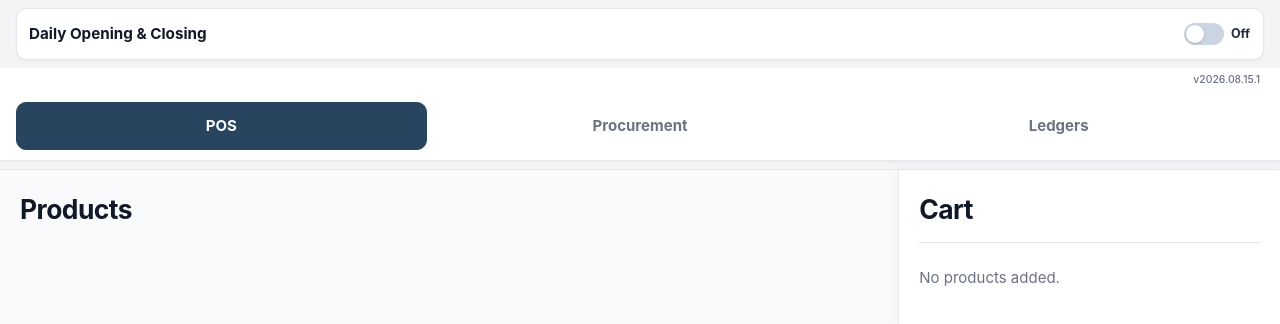
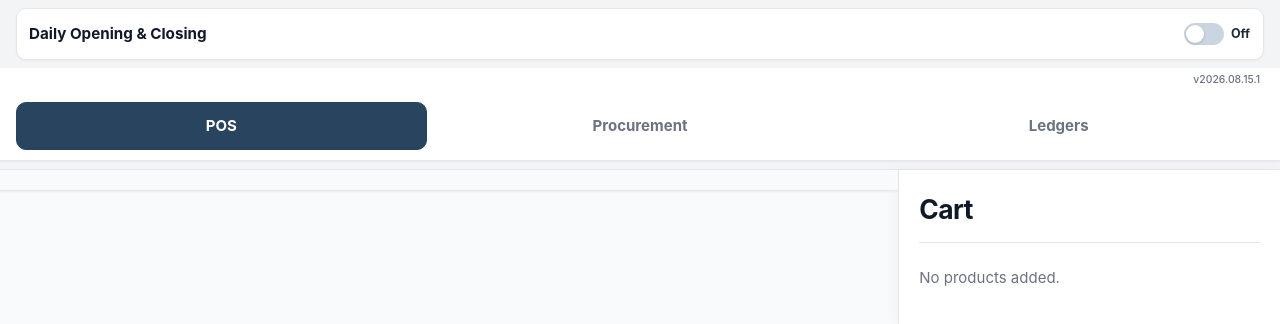
Before and after one commit to kentvillamora-dev/mini-store-pos, a React (Vite) app: page / in a window 1280 px wide. Shown: the top 324 px of the page. Built offline with nearby package versions, Linux system fonts and the light colour scheme.

Commit message:
Add POS category navigation tabs

```diff
--- a/src/App.tsx
+++ b/src/App.tsx
@@ -271,6 +271,17 @@ function App() {
       0,
       product.currentStockCache - (cartItem?.quantity ?? 0),
     )
+  }
+
+  function handlePosCategoryJump(categoryId: string) {
+    const categorySection = document.getElementById(
+      `pos-category-${categoryId}`,
+    )
+
+    categorySection?.scrollIntoView({
+      behavior: 'smooth',
+      block: 'start',
+    })
   }
 
   const priceProduct =
@@ -1531,11 +1542,73 @@ function App() {
     return (
       <main className="pos-layout">
         <section className="products-panel">
-          <h1>Products</h1>
+          <div
+            aria-label="Product categories"
+            style={{
+              position: 'sticky',
+              top: '68px',
+              zIndex: 30,
+              display: 'grid',
+              gridTemplateColumns: 'repeat(4, minmax(0, 1fr))',
+              gap: '8px',
+              margin: '-20px -20px 20px',
+              padding: '10px 20px',
+              background: 'rgba(249, 250, 251, 0.98)',
+              borderBottom: '1px solid var(--color-border-light)',
+              boxShadow: 'var(--shadow-sm)',
+            }}
+          >
+            {categorizedProducts.map(({ category }) => (
+              <button
+                key={category.id}
+                onClick={() => handlePosCategoryJump(category.id)}
+                style={{
+                  width: '100%',
+                  minHeight: '42px',
+                  margin: 0,
+                  padding: '8px 10px',
+                  border: '1px solid var(--color-border)',
+                  borderRadius: 'var(--radius-sm)',
+                  background: 'var(--color-surface)',
+                  color: 'var(--color-text)',
+                  fontWeight: 700,
+                  textAlign: 'center',
+                  boxShadow: 'var(--shadow-sm)',
+                }}
+              >
+                {category.name}
+              </button>
+            ))}
+
+            {uncategorizedProducts.length > 0 && (
+              <button
+                onClick={() => handlePosCategoryJump('uncategorized')}
+                style={{
+                  width: '100%',
+                  minHeight: '42px',
+                  margin: 0,
+                  padding: '8px 10px',
+                  border: '1px solid var(--color-border)',
+                  borderRadius: 'var(--radius-sm)',
+                  background: 'var(--color-surface)',
+                  color: 'var(--color-text)',
+                  fontWeight: 700,
+                  textAlign: 'center',
+                  boxShadow: 'var(--shadow-sm)',
+                }}
+              >
+                Uncategorized
+              </button>
+            )}
+          </div>
 
           {categorizedProducts.map(
             ({ category, products: categoryProducts }) => (
-              <section key={category.id}>
+              <section
+                id={`pos-category-${category.id}`}
+                key={category.id}
+                style={{ scrollMarginTop: '190px' }}
+              >
                 <h2>{category.name}</h2>
 
                 {categoryProducts.map((product) => (
@@ -1562,7 +1635,10 @@ function App() {
           )}
 
           {uncategorizedProducts.length > 0 && (
-            <section>
+            <section
+              id="pos-category-uncategorized"
+              style={{ scrollMarginTop: '190px' }}
+            >
               <h2>Uncategorized</h2>
 
               {uncategorizedProducts.map((product) => (
```
